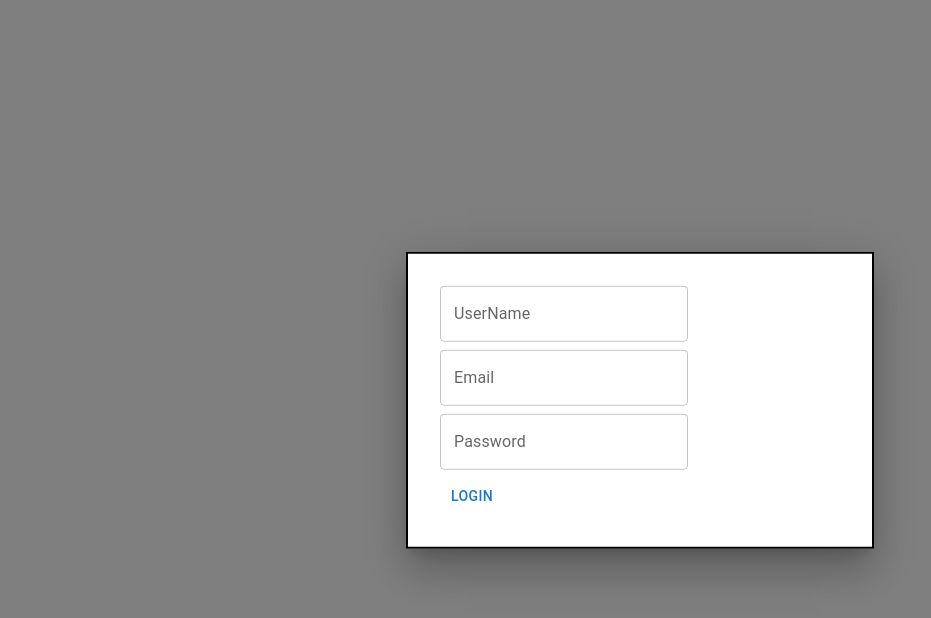
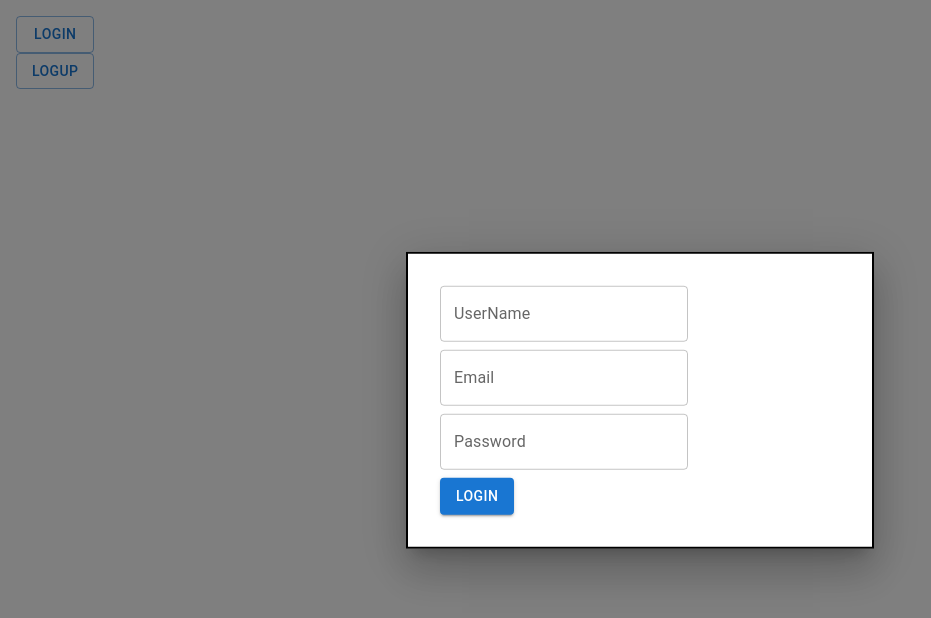
Before and after one commit to rivka2211/ReactH.W., a React (Vite) app: page / in a window 1280 px wide. Both pictures are taken after a click on the button "LOGIN". Shown: the top 618 px of the page, without its empty margins (0-931 px from the left). Built offline with nearby package versions, Linux system fonts and the light colour scheme.

Commit message:
API&useEffect

```diff
--- a/src/App.tsx
+++ b/src/App.tsx
@@ -9,7 +9,7 @@ function App() {
   return (
     <>
      <HomePage/>
-     {/* <RouterProvider router={myRouter} /> */}
+     <RouterProvider router={myRouter} />
     </>
   )
 }
--- a/src/UserReducer.ts
+++ b/src/UserReducer.ts
@@ -1,60 +1,87 @@
-import { createContext } from "react"
+import { createContext, Dispatch } from "react"
+import { data } from "react-router-dom"
 
-export type User={
-   firstName:string,
-   lastName:string,
-   email:string,
-   password:string,
-   address:string,
-   phon:number
+export type User = {
+    id:number
+    firstName: string,
+    lastName: string,
+    email: string,
+    password: string,
+    address: string,
+    phone: number
 }
 export const initialUser: User = {
+    id:0,
     firstName: "israel",
     lastName: "israeli",
     address: "",
     email: "aaa@bbb.com",
     password: "12345",
-  phon: 12345,
+    phone: 12345,
 }
 
 
- type Action = {
-    type: 'ADD' | 'REMOVE'|'GET'|'UPDATE',
+export type Action = {
+    type: 'ADD' | 'REMOVE' | 'GET' | 'UPDATE',
     data: Partial<User> | number
 }
 
-export const UserContext = createContext<{ user: User; setUser: CallableFunction;}> ({
+export const UserContext = createContext<{ user: User; userDispatch: Dispatch<Action>; }>({
     user: initialUser,
-      setUser: () => {console.log("in set user in user context");
-      },
+    userDispatch: () => { }
 });
 
-export const UserReducer=(state:User[],action:Action):User[]=>{
-const{firstName,lastName,email,password,address,phon}=action.data as Partial<User>
+const URL="http://localhost:3000/api/user/"
+
+export const UserReducer =async (state: User, action: Action): Promise<User> => {
+    const { id,firstName, lastName, email, password, address, phone } = action.data as Partial<User>
     switch (action.type) {
         case 'ADD':
-        return[
-            ...state,{firstName:firstName||" ",
+                       const newUser={
+                        id:id||0,
+                        firstName:firstName||" ",
                         lastName:lastName||" ",
                         email:email||" ",
                         password:password||" ",
                         address:address||" ",
-                    phon:phon||0
+                        phone:phone||0 }
+                        try{
+                            const res=await fetch(URL,{
+                            method:"POST",
+                            body:JSON.stringify(newUser),
+                            headers:{"user-id":newUser.id.toString(),"Content-Type": "application/json"}
+                        })
+                        console.log(await res.json);
+                        }catch (e) {
+                            console.error(e);
                           }
-        ]
+                     return newUser
         case 'UPDATE':
-        // const{firstName ,lastName ,email ,password ,address ,phon }=action.data as Partial<User>
-        let myUser= state.filter(u=>u.email==email )[0]
-        myUser.firstName=firstName|| myUser.firstName ,
-        myUser.lastName=lastName||myUser.lastName ,
-        myUser.email=email||myUser.email ,
-        myUser.password=password|| myUser.password ,
-        myUser.address=address||myUser.address ,
-        myUser.phon=phon ||myUser.phon
-        return [myUser]
+                state.firstName = firstName || state.firstName,
+                state.lastName = lastName || state.lastName,
+                state.email = email || state.email,
+                state.password = password || state.password,
+                state.address = address || state.address,
+                state.phone = phone || state.phone
+            console.log("in UserReducer>update");
+            console.log(state);
+            return state
 
         default://get
-        const myEmail=action.data as string
-        return state.filter(u=>u.email==myEmail)
+        const myId=action.data
+        try{
+            const res=await fetch(`${URL}${myId}`,{
+            method:"GET",
+            // body:JSON.stringify(newUser),
+            // headers:{"user-id":newUser.id.toString(),"Content-Type": "application/json"}
+        })
+        console.log(await res.json);
+        // return res.formData
+        // state= JSON.parse(res.)
+        }catch (e) {
+            console.error(e);
+        }
+
+        return state
     }
 }
--- a/src/commponent/HomePage.tsx
+++ b/src/commponent/HomePage.tsx
@@ -1,15 +1,13 @@
-import { createContext, useReducer, useState } from "react"
+import { useContext, useEffect, useState } from "react"
 import {
     Button,
     Grid2 as Grid,
     Modal,
     Box,
-    Input,
     TextField
 } from "@mui/material";
-import { DisplaySettings } from "@mui/icons-material";
 import UserProfile from "./UserProfile";
-import { initialUser, User, UserContext, UserReducer } from "../UserReducer";
+import { UserContext } from "../UserReducer";
 
 
 const style = {
@@ -23,32 +21,57 @@ const style = {
     boxShadow: 24,
     p: 4,
 };
+// const style = {
+//     top: 0,              // Align to the top
+//     left: 0,             // Align to the left
+//     // display: 'flex',     // Use flexbox for layout
+//     // flexDirection: 'column', // Stack buttons vertically
+//     padding: 2
+// }
 
 const HomePage = () => {
-    // const UserContext = createContext(inithialUser);
+
+
     const [isLogin, setIsLogin] = useState(false)
     const [open, setOpen] = useState(false)
-    // const [users, usersDispatch] = useReducer(UserReducer, [] as User[])
-    const [user, setUser] = useState<User>(initialUser);
+    const { user, userDispatch } = useContext(UserContext)
 
+    const handleLogIn = () => {
+        userDispatch({
+            type: 'UPDATE',
+            data: user
+        })
+        setOpen(false);
+        setIsLogin(true)
+    }
     return (
         <>
-            <UserContext.Provider value={{user,setUser}}>
-                {/* <UserProfile /> */}
-                <Grid container>
-                    <Grid size={4}>
+            <UserContext.Provider value={{ user, userDispatch }}>
+
                 {!isLogin ?
-                            <Button color="primary" variant="outlined" onClick={() => setOpen(true)}>Login</Button> :
-                            <UserProfile />}
-                    </Grid>
-                </Grid>
+                    <Box sx={{
+                        top: 0,              // Align to the top
+                        left: 0,             // Align to the left
+                        display: 'flex',     // Use flexbox for layout
+                        flexDirection: 'column', // Stack buttons vertically
+                        position: 'absolute',
+                        padding: 2
+                    }} >
+                        <Button color="primary" variant="outlined" onClick={() => setOpen(true)}>Login</Button>
+                        <Button color="primary" variant="outlined" onClick={() => setOpen(true)}>LogUp</Button>
+                    </Box > :
+                    <UserProfile />
+                }
+
+
                 <Modal open={open} onClose={() => setOpen(false)}>
-                    <Box sx={style} > <Grid container rowSpacing={1} >
+                    <Box sx={style} >
+                        <Grid container rowSpacing={1} >
                             <TextField label='UserName' />
                             <TextField label='Email' type="email" />
                             <TextField label='Password' type="password" />
                             <Grid size={6}>
-                            <Button onClick={() => { setOpen(false); setIsLogin(true) }}> Login  </Button>
+                                <Button variant="contained" onClick={handleLogIn}> Login  </Button>
                             </Grid>
                         </Grid>
                     </Box>
--- a/src/commponent/UpdateDetails.tsx
+++ b/src/commponent/UpdateDetails.tsx
@@ -1,6 +1,6 @@
 import { Box, Button, Grid2 as Grid, Modal, TextField } from "@mui/material";
 import { ChangeEvent, useContext, useState } from "react";
-import { User, UserContext } from "../UserReducer";
+import { UserContext } from "../UserReducer";
 
 const style = {
   position: 'absolute',
@@ -14,7 +14,7 @@ const style = {
   p: 4,
 };
 const UpdateDetails = () => {
-  const { user, setUser } = useContext(UserContext);
+  const { user, userDispatch } = useContext(UserContext);
   const [open, setOpen] = useState(false);
   const [formData, setFormData] = useState(user);
 
@@ -24,8 +24,13 @@ const UpdateDetails = () => {
   };
 
   const handleUpdate = () => {
-    setUser(formData);
+    userDispatch({
+      type: 'ADD',
+      data: formData
+    })
     setOpen(false);
+    console.log("in handleUpdate");
+    console.log(user);
   };
 
   return (
@@ -39,7 +44,7 @@ const UpdateDetails = () => {
             <TextField id="email" label='Email' defaultValue={user.email} onChange={handleChange} type="email" />
             <TextField id="address" label='Address' defaultValue={user.address} onChange={handleChange} />
             <TextField id="password" label='Password' defaultValue={user.password} onChange={handleChange} type="password" />
-            <TextField id="phon" label='Phon Number' defaultValue={user.phon} onChange={handleChange} />
+            <TextField id="phone" label='phone Number' defaultValue={user.phone} onChange={handleChange} />
             <Grid size={6}>
               <Button onClick={handleUpdate}> Update</Button>
             </Grid>
--- a/src/commponent/UserProfile.tsx
+++ b/src/commponent/UserProfile.tsx
@@ -1,9 +1,7 @@
-import * as React from 'react';
 import Avatar from '@mui/material/Avatar';
-import Stack from '@mui/material/Stack';
-import { useContext } from 'react';
+import { useContext, useEffect } from 'react';
 import { Tooltip } from '@mui/material';
-import { User, UserContext } from '../UserReducer';
+import { UserContext } from '../UserReducer';
 import UpdateDetails from './UpdateDetails';
 
 function stringToColor(string: string) {
@@ -37,14 +35,20 @@ function stringAvatar(name: string) {
 
 export default function UserProfile() {
 
- const {user}=useContext(UserContext)
- const userName = `${user.firstName} ${user.lastName}`;
+  const { user } = useContext(UserContext)
+  console.log(user);
+  useEffect(() => {
+    document.title = `Hello: ${user.firstName}`;
+    console.log("User profile updated:", user);
+  }, [user]);
+  const userName = `${user.firstName} ${user.lastName}`;
   return (
-      <>
+    <>
       <Tooltip title={userName}>
-      <Avatar {...stringAvatar(userName)} />
-    </Tooltip>
-    <UpdateDetails />
+        <Avatar {...stringAvatar(userName)} />
+      </Tooltip>
+      <h2>Hellow {userName}!!</h2>
+      <UpdateDetails />
     </>
   );
 }
```
Also changed, not shown: 1 other file (tests, documents, lock files or other folders). Lines whose indentation alone changed are shown as unchanged.
